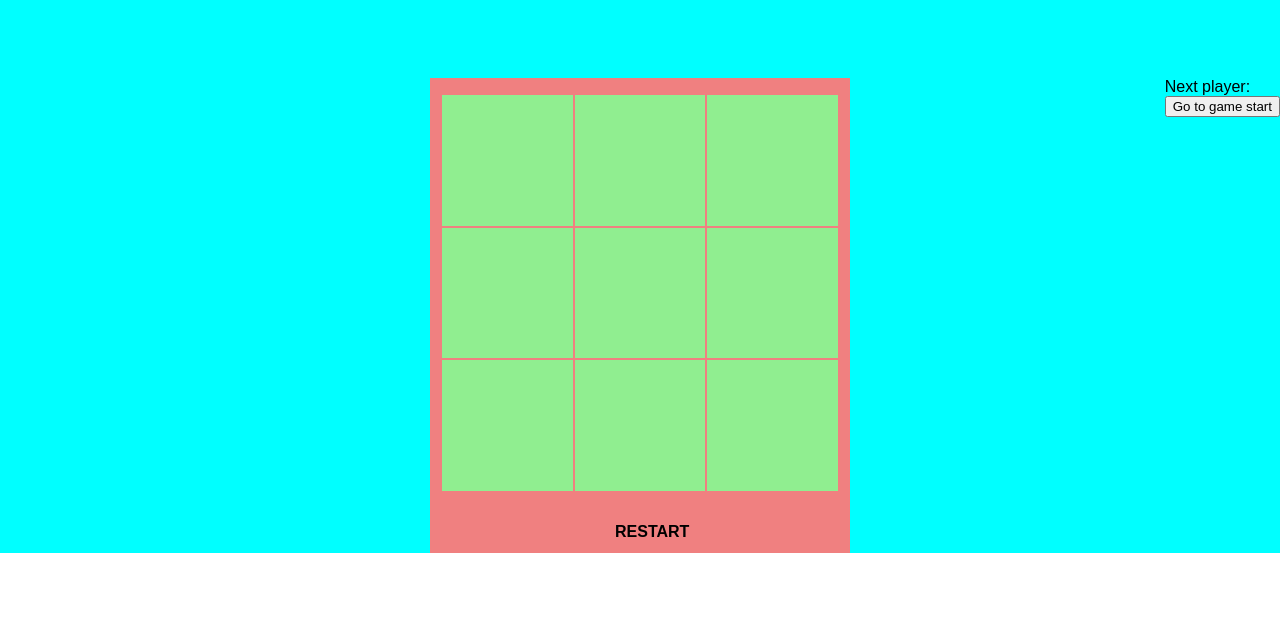
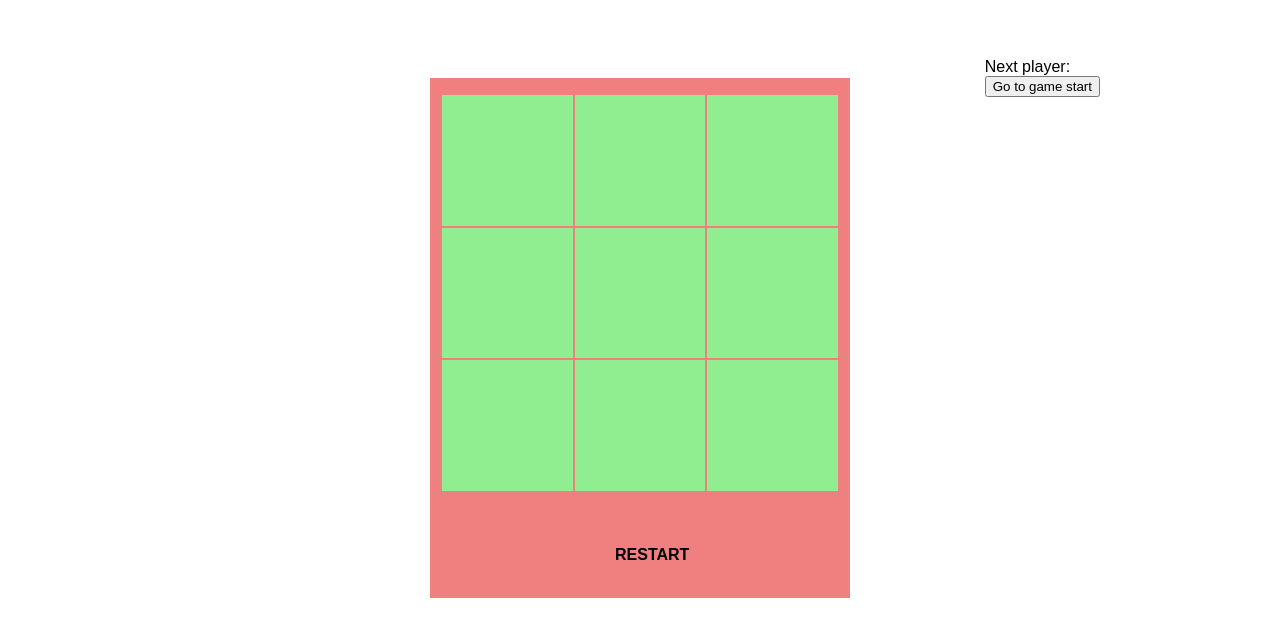
Before and after one commit to seytechschool/team1-tic-tac-toe, a website built with webpack: page starter-code-tic-tac-toe/src/index.html in a window 1280 px wide. Shown: the part 122-758 px from the top of the page. Built offline with nearby package versions, Linux system fonts and the light colour scheme.

Commit message:
modified html and css part

```diff
--- a/starter-code-tic-tac-toe/src/index.html
+++ b/starter-code-tic-tac-toe/src/index.html
@@ -28,10 +28,10 @@
           </tr>
         </table>
         <div class="restart">RESTART</div>
-        <div class="box">
+      </div>
+      <div class="step-tracker">
           <p>Next player:</p>
           <button>Go to game start</button>
-        </div>
       </div>
     </div>
   </body>
--- a/starter-code-tic-tac-toe/src/main.css
+++ b/starter-code-tic-tac-toe/src/main.css
@@ -1,6 +1,7 @@
 * {
   margin: 0;
   font-family: Arial, Helvetica, sans-serif;
+  /* background-color: cornflowerblue; */
 }
 
 .wrapper {
@@ -11,7 +12,7 @@
   justify-content: center;
   flex-wrap: wrap;
   overflow: hidden;
-  /* position: relative; */
+  position: relative;
 }
 
 table {
@@ -53,12 +54,16 @@ td {
 }
 .container{
   display: flex;
-  background-color: aqua;
-  position:relative;
-  /* height: 100vh; */
+  /* background-color: aqua; */
+  /* position:relative; */
+  height: 90vh;
 }
-.box{
+.step-tracker{
   position: absolute;
-  right:0;
-  top: 50;
+  top: 180px;
+  right: 180px;
+  /* justify-content: end; */
+  /* background-color: darkmagenta; */
+  /* width: 20%; */
+
 }
--- a/starter-code-tic-tac-toe/src/main.js
+++ b/starter-code-tic-tac-toe/src/main.js
@@ -83,6 +83,7 @@ function drawOnTile(tile) {
   } else {
     currentPlayer = "X";
   }
+
 }
 
 function checkWinner(tileRow, tileCol) {
```
